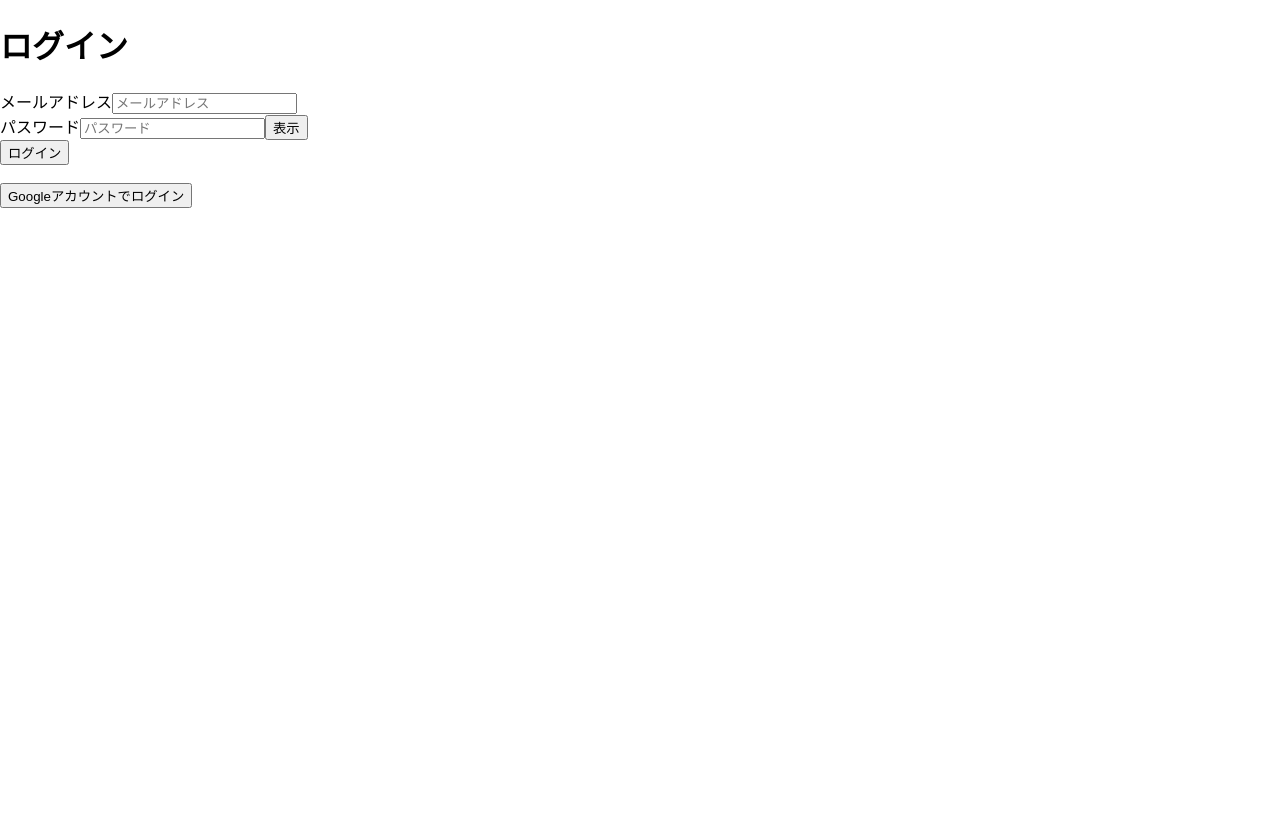
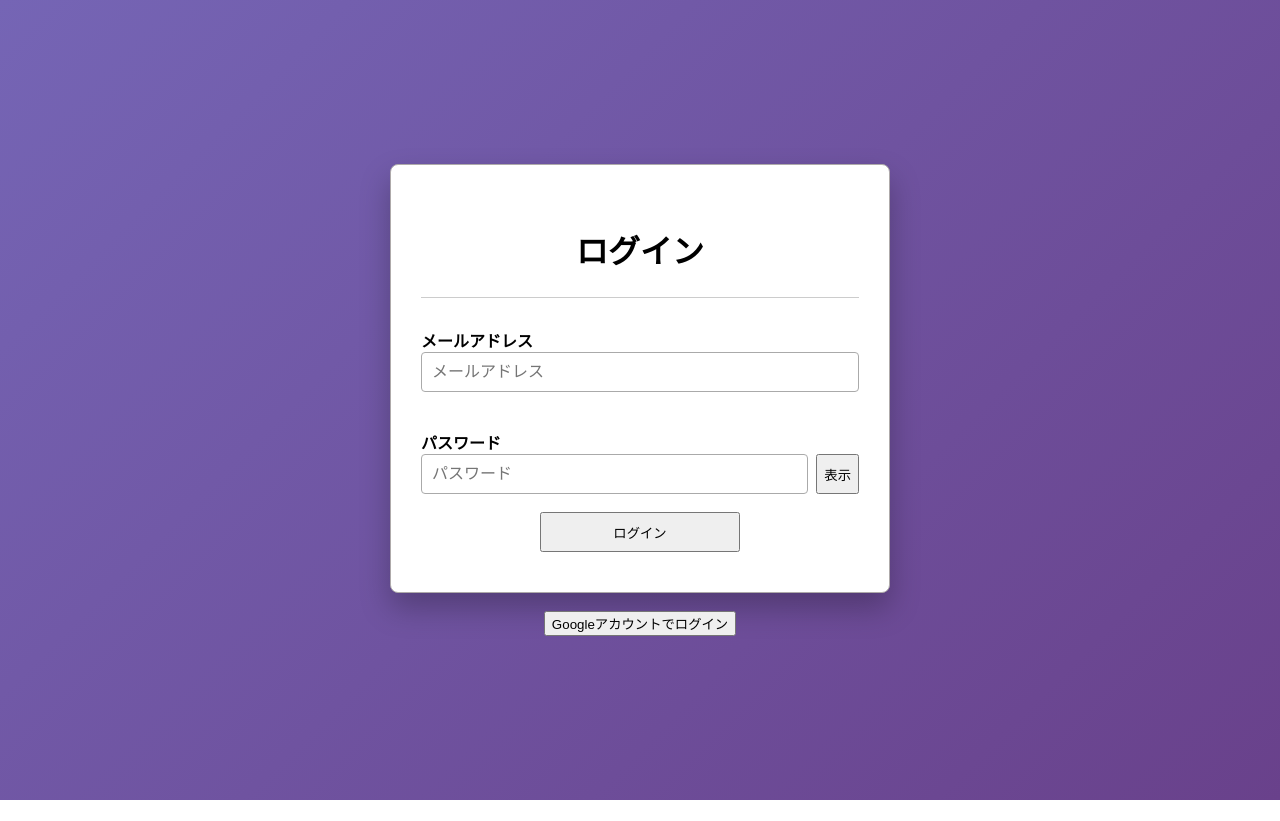
Before and after one commit to rentaro731/caregivers-consultation-app, a React (Vite) app: page /login in a window 1280 px wide. After the commit the page ends 800 px from the top, so only its background shows below. Built offline with nearby package versions, Linux system fonts and the light colour scheme; no server answers.

Commit message:
ログインフォームUI画面整理
ログインフォームUI画面の整理

```diff
--- a/src/features/auth/Login.tsx
+++ b/src/features/auth/Login.tsx
@@ -3,6 +3,7 @@ import { auth, db } from "../../shared/firebase/firebaseConfig";
 import { signInWithEmailAndPassword } from "firebase/auth";
 import { useNavigate } from "react-router-dom";
 
+import styles from "./css/login.module.css"
 import type { FormValues, FormErrorType } from "../../shared/types/types";
 import {
   ERROR_MESSAGES,
@@ -107,11 +108,13 @@ export const Login = () => {
   };
 
   return (
-    <>
-      <h1>ログイン</h1>
-      <form onSubmit={onLogin} noValidate>
-        <label htmlFor="email">メールアドレス</label>
+    <div className={styles.container}>
+      <form className={styles.loginForm} onSubmit={onLogin} noValidate>
+      <h1 className={styles.title}>ログイン</h1>
+        <label htmlFor="email" className={styles.email}>メールアドレス</label>
+        <div className={styles.inputEmailContainer}>
         <input
+          className={styles.inputEmail}
           type="email"
           id="email"
           placeholder="メールアドレス"
@@ -119,10 +122,13 @@ export const Login = () => {
           value={inputValues.email}
           onChange={handleChange}
         />
+        </div>
         {inputErrors.email && <p>{inputErrors.email}</p>}
         <br />
-        <label htmlFor="password">パスワード</label>
+        <label htmlFor="password" className={styles.password}>パスワード</label>
+        <div className={styles.inputPasswordContainer}>
         <input
+          className={styles.inputPassword}
           type={showPassword ? "text" : "password"}
           id="password"
           placeholder="パスワード"
@@ -130,12 +136,13 @@ export const Login = () => {
           value={inputValues.password}
           onChange={handleChange}
         />
-        <button type="button" onClick={togglePassword}>
+        <button type="button" onClick={togglePassword} className={styles.showPasswordBtn}>
           {showPassword ? "非表示" : "表示"}
         </button>
+        </div>
         {inputErrors.password && <p>{inputErrors.password}</p>}
         <br />
-        <button type="submit" disabled={sending}>
+        <button type="submit" disabled={sending} className={styles.submitBtn}>
           ログイン
         </button>
       </form>
@@ -144,6 +151,6 @@ export const Login = () => {
       <button onClick={() => navigate("/googleLogin")}>
         Googleアカウントでログイン
       </button>
-    </>
+    </div>
   );
 };
--- /dev/null
+++ b/src/features/auth/css/login.module.css
@@ -0,0 +1,87 @@
+.container{
+width: 100%;
+min-height: 100vh;
+display: flex;
+flex-direction: column;
+align-items: center;
+justify-content: center;
+background: linear-gradient(
+    135deg,
+    #7565b5,
+    #69418b
+);
+}
+.loginForm{
+    width: 100%;
+    max-width: 500px;
+    background-color: #ffffff;
+    box-sizing: border-box;
+    padding: 40px 30px;
+    border: 1px solid #aeaaaa;
+    border-radius: 8px;
+
+    box-shadow: 0 15px 30px  rgba(0, 0, 0, 0.25);
+    display: flex;
+    flex-direction: column;
+}
+.title{
+    font-size: 32px;
+    font-weight: bold;
+    text-align: center;
+    border-bottom: 1px solid #cccccc;
+    padding-bottom: 25px;
+    margin-bottom: 30px;
+}
+.email{
+    font-size: 16px;
+    font-weight: bold;
+    text-align: left;
+
+}
+
+.password{
+    font-size: 16px;
+    font-weight: bold;
+    text-align: left;
+
+}
+.inputEmailContainer,
+.inputPasswordContainer{
+    display: flex;
+    position: relative;
+}
+
+.inputEmail,
+.inputPassword{
+    width: 100%;
+    box-sizing: border-box;
+    padding: 10px;
+    border: 1px solid #aaaaaa;
+    border-radius: 4px;
+    font-size: 16px;
+}
+.inputEmail:focus,
+.inputPassword:focus{
+    outline: none;
+    border-color: #7565b5;
+}
+
+.inputEmail{
+    margin-bottom: 20px;
+}
+.inputPasswordContainer{
+    display: flex;
+    gap: 8px;
+    align-items: stretch;
+
+}
+.inputPassword{
+    flex: 1;
+    min-width: 0;
+}
+.submitBtn{
+    width: 200px;
+    height: 40px;
+    align-self: center;
+
+}
```
